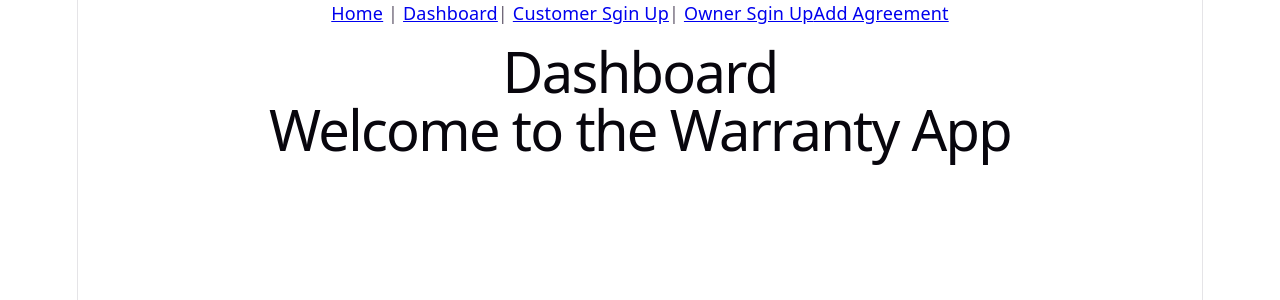
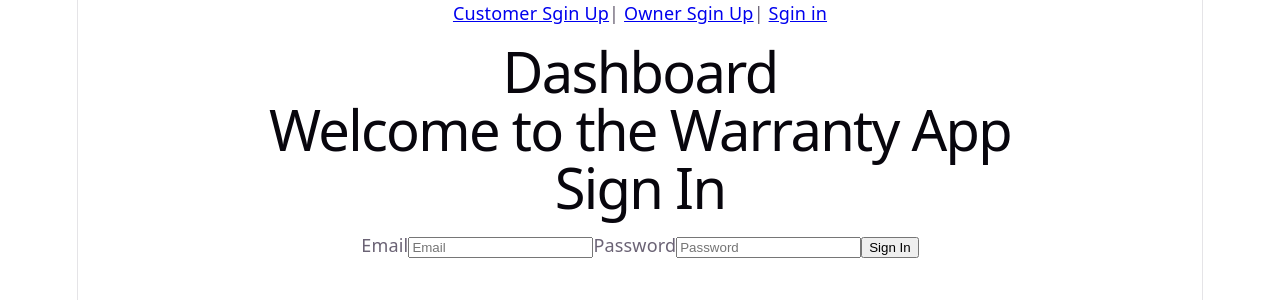
Before and after one commit to HusainAlmajed/Project-4-FrontEnd, a React (Vite) app: page /sign-in in a window 1280 px wide. Shown: the top 300 px of the page. Built offline with nearby package versions, Linux system fonts and the light colour scheme; no server answers.

Commit message:
created the sign in page and changed the filse plase

```diff
--- a/src/App.jsx
+++ b/src/App.jsx
@@ -1,6 +1,6 @@
 import Nav from "./components/Nav"
-import CustomerSignUpForm from "./components/CustomerSignUp"
-import OwnerSignUpForm from "./components/OwnerSignUp"
+import CustomerSignUpForm from "./pages/CustomerSignUp.jsx"
+import OwnerSignUpForm from "./pages/OwnerSignUp.jsx"
 import './App.css'
 import { Routes, Route, useNavigate } from "react-router"
 import { useState, useEffect } from "react"
@@ -11,6 +11,7 @@ import { useParams } from "react-router"
 import AgreementForm from "./pages/AgreementForm"
 
 import * as agreementServices from "./services/agreement.js"
+import SignInForm from "./pages/SignIn.jsx"
 
 const getUserFromToken = () => {
   const token = localStorage.getItem("token")
@@ -62,7 +63,7 @@ const App = () => {
 
         <Route path="/sign-up/owner" element={<OwnerSignUpForm />}/>
 
-        {/* <Route path="/sign-in" element={<SignInForm />}/> */}
+        <Route path="/sign-in" element={<SignInForm />}/>
 
         <Route path="/dashboard"element={<Dashboard agreements={agreements} />}/>
 
--- a/src/components/Nav.jsx
+++ b/src/components/Nav.jsx
@@ -1,14 +1,34 @@
-import {Link} from 'react-router'
+import {Link, useNavigate} from 'react-router'
 
-const Nav = () => {
+
+const Nav = (props) => {
+
+    const navigate = useNavigate()
+
+    const handleSignOut = () => {
+        localStorage.removeItem('token')
+        props.setUser(null)
+        navigate('/')
+    }
 
     return (
         <nav>
+            {props.user ? (
+                <>
             <Link to="/">Home</Link> { '| ' }
             <Link to="/dashboard">Dashboard</Link>{ '| ' }
+            <Link to="/agreement">Add Agreement</Link>{ '| ' }
+            <button className="nav-signout" onClick={handleSignOut}> Sign Out </button>
+                </>
+
+            ):(
+                <>
             <Link to="/sign-up/customer">Customer Sgin Up</Link>{ '| ' }
-            <Link to="/sign-up/owner">Owner Sgin Up</Link>
-            <Link to="/agreement">Add Agreement</Link>
+            <Link to="/sign-up/owner">Owner Sgin Up</Link>{ '| ' }
+            <Link to="/sign-in">Sgin in</Link>
+                </>
+
+            )}
         </nav>
     )
 
--- /dev/null
+++ b/src/pages/SignIn.jsx
@@ -0,0 +1,71 @@
+import { useState } from "react";
+import { useNavigate } from "react-router";
+import { signIn } from "../services/authServices";
+
+const SignInForm = () => {
+    const navigate = useNavigate()
+
+    const initialState = {
+        email: '',
+        password: '',
+    }
+
+    const [formData, setFormData] = useState(initialState)
+
+    const [message, setMessage] = useState("")
+
+    const handleChange = (event) => {
+        setFormData({ ...formData, [event.target.name]: event.target.value })
+    }
+
+    const handleSubmit = async (event) => {
+        event.preventDefault()
+
+        try {
+            const data = await signIn(formData)
+
+            localStorage.setItem("token", data.token)
+
+            setMessage("Signed in successfully!")
+
+            navigate("/dashboard")
+        } catch (error) {
+            setMessage(error.message)
+        }
+    }
+
+    return (
+        <div>
+            <h1>Sign In</h1>
+
+            <form onSubmit={handleSubmit}>
+                <label htmlFor="email">Email</label>
+                <input
+                    type="email"
+                    name="email"
+                    placeholder="Email"
+                    value={formData.email}
+                    onChange={handleChange}
+                />
+
+                <label htmlFor="password">Password</label>
+                <input
+                    type="password"
+                    name="password"
+                    placeholder="Password"
+                    value={formData.password}
+                    onChange={handleChange}
+                />
+
+                <button type="submit">
+                    Sign In
+                </button>
+
+            </form>
+
+            {message && <p>{message}</p>}
+        </div>
+    )
+}
+
+export default SignInForm
```
Also changed, not shown: src/components/SignIn.jsx (deleted, +0 -20 lines), src/pages/CustomerSignUp.jsx (renamed from src/components/CustomerSignUp.jsx), src/pages/OwnerSignUp.jsx (renamed from src/components/OwnerSignUp.jsx).
